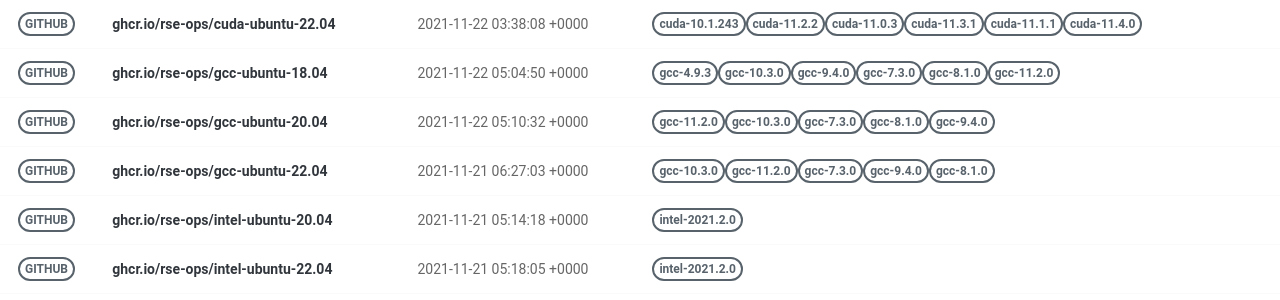
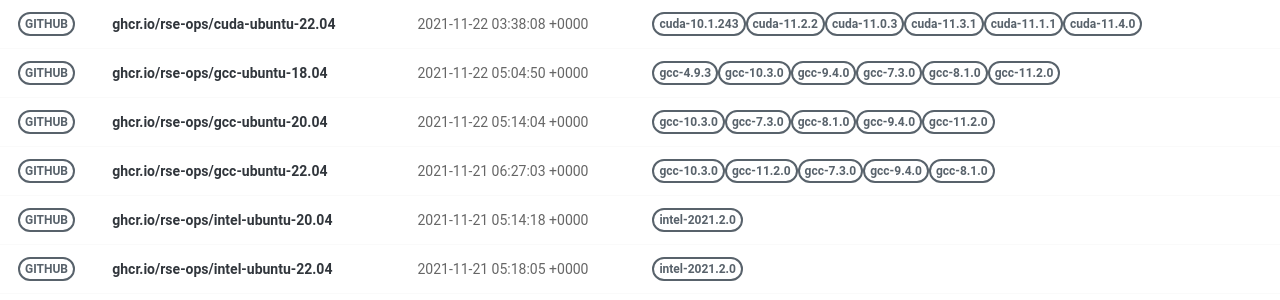
Before and after one commit to rse-ops/docker-images, a Jekyll site: the page built from pages/index.md, in a window 1280 px wide. Shown: the part 326-626 px from the top of the page. Built offline with Jekyll 4.4.1, drawn with Linux system fonts in a browser that asks for light colours; nearby versions of some CDN libraries.

Commit message:
Automated push to update library 2021-11-22

```diff
--- a/_library/ghcr.io-rse-ops-gcc-ubuntu-20.04.md
+++ b/_library/ghcr.io-rse-ops-gcc-ubuntu-20.04.md
@@ -1,14 +1,11 @@
 ---
 layout: container
 name: ghcr.io/rse-ops/gcc-ubuntu-20.04
-updated_at: 2021-11-22 05:10:32.012720
+updated_at: 2021-11-22 05:14:04.813230
 
 
 container_url: https://github.com/orgs/rse-ops/packages/container/package/gcc-ubuntu-20.04
 versions:
- - tag: gcc-11.2.0
-   dockerfile: https://github.com/rse-ops/docker-images/blob/main/ubuntu/gcc/Dockerfile
-   manifest: https://crane.ggcr.dev/manifest/ghcr.io/rse-ops/gcc-ubuntu-20.04:gcc-11.2.0
  - tag: gcc-10.3.0
    dockerfile: https://github.com/rse-ops/docker-images/blob/main/ubuntu/gcc/Dockerfile
    manifest: https://crane.ggcr.dev/manifest/ghcr.io/rse-ops/gcc-ubuntu-20.04:gcc-10.3.0
```
Also changed, not shown: other parts of _library/ghcr.io-rse-ops-gcc-ubuntu-20.04.md (+3 -0 lines).
